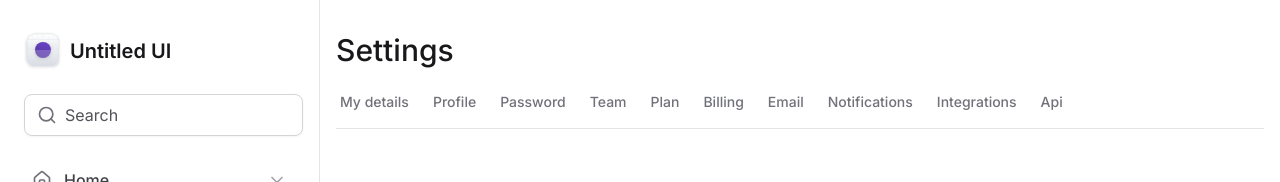
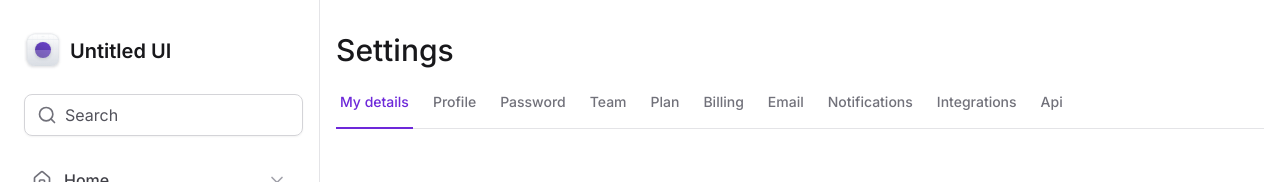
Before and after one commit to edu-almeidaf/user-settings-page, a Next.js app: page / in a window 1280 px wide. Shown: the top 182 px of the page. Built offline with nearby package versions, Linux system fonts and the light colour scheme.

Commit message:
feat: animate tabs menu

```diff
--- a/package.json
+++ b/package.json
@@ -10,6 +10,7 @@
   },
   "dependencies": {
     "@radix-ui/react-tabs": "^1.1.0",
+    "framer-motion": "^11.3.2",
     "lucide-react": "^0.408.0",
     "next": "14.2.5",
     "react": "^18",
--- a/src/components/SettingsTabs/TabItem.tsx
+++ b/src/components/SettingsTabs/TabItem.tsx
@@ -1,6 +1,7 @@
 'use client'
 
 import * as Tabs from '@radix-ui/react-tabs'
+import { motion } from 'framer-motion'
 
 export interface TabItemProps {
   value: string
@@ -17,7 +18,10 @@
       <span className="">{title}</span>
 
       {isSelected && (
-        <div className="absolute -bottom-px left-0 right-0 h-0.5 bg-violet-700" />
+        <motion.div
+          layoutId="activeTab"
+          className="absolute -bottom-px left-0 right-0 h-0.5 bg-violet-700"
+        />
       )}
     </Tabs.Trigger>
   )
--- a/src/components/SettingsTabs/index.tsx
+++ b/src/components/SettingsTabs/index.tsx
@@ -11,9 +11,9 @@
     <Tabs.Root value={currentTab} onValueChange={setCurrentTab}>
       <Tabs.List className="mt-6 flex w-full items-center gap-4 border-b border-zinc-200">
         <TabItem
-          value="my_details"
+          value="my-details"
           title="My details"
-          isSelected={currentTab === 'my_details'}
+          isSelected={currentTab === 'my-details'}
         />
         <TabItem
           value="profile"
```
Also changed, not shown: 1 other file (tests, documents, lock files or other folders).
